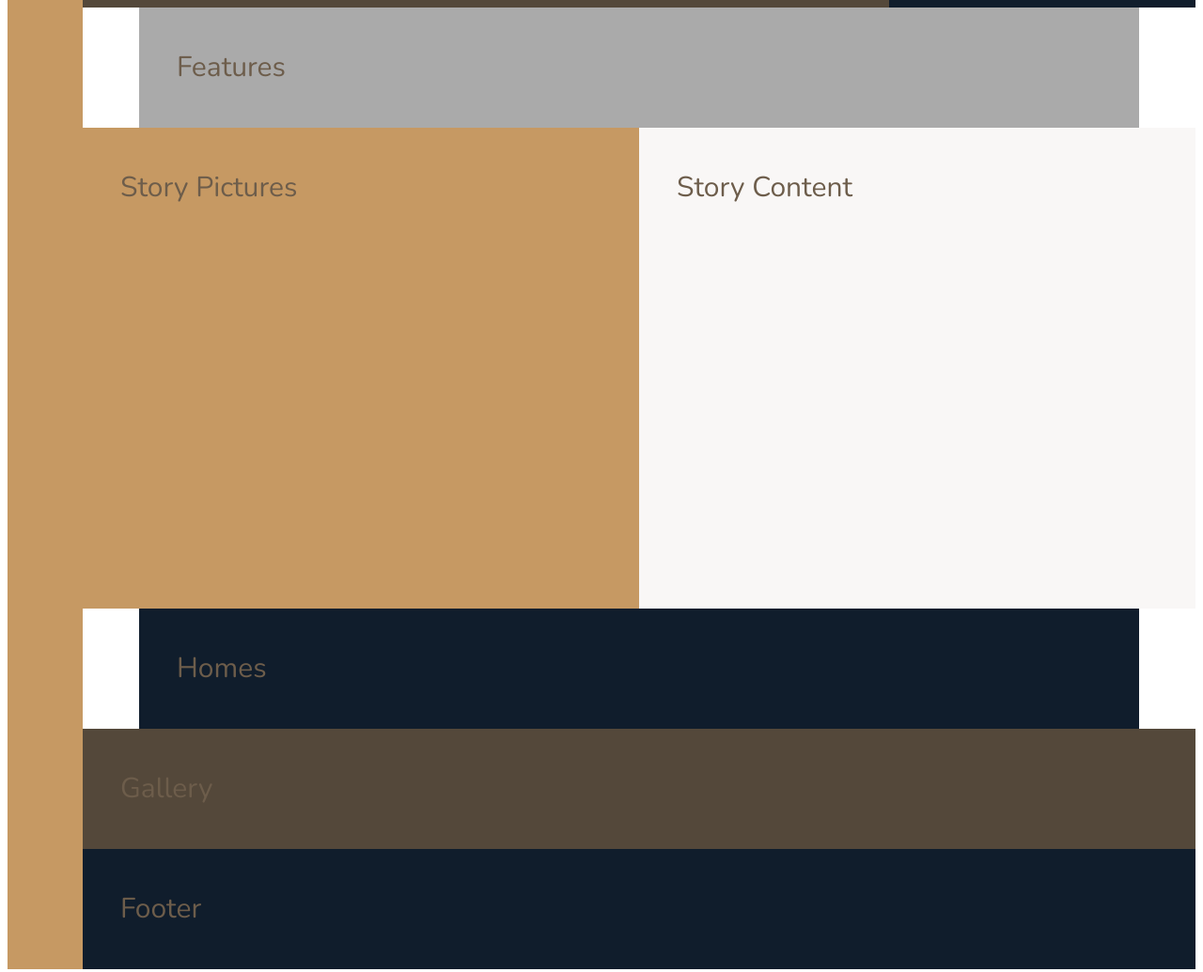
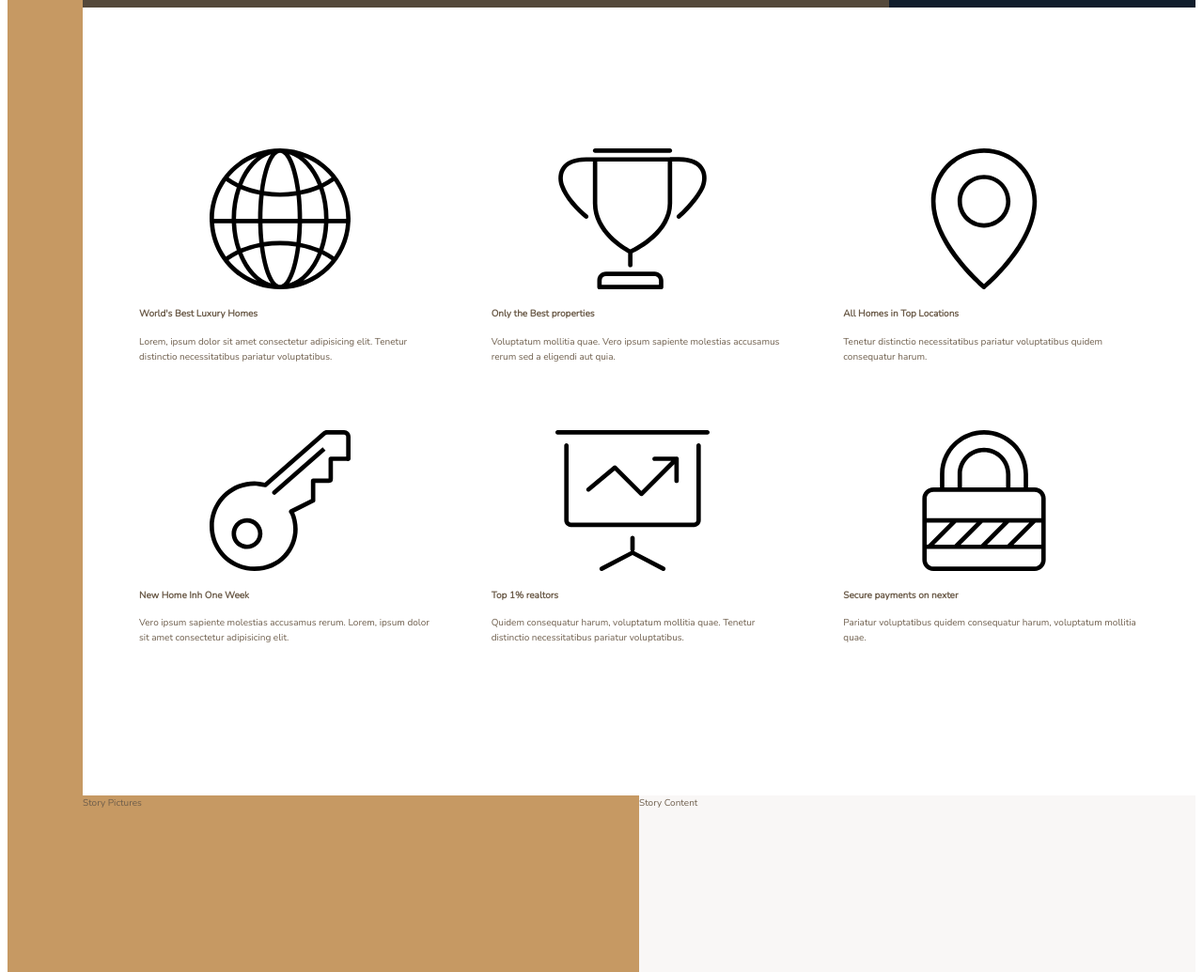
Before and after one commit to Ayush-Chugh-2006/Nexter, a website: page index.html in a window 1280 px wide. Shown: the part 640-1675 px from the top of the page at 94% size. Drawn offline with nearby package versions, Linux system fonts and the light colour scheme.

Commit message:
added images and text for features

```diff
--- a/index.html
+++ b/index.html
@@ -18,7 +18,68 @@
 
         <div class="realtors">Top 3 realtors</div>
 
-        <section class="features">Features</section>
+        <section class="features">
+           <div class="feature">
+              <svg class="feature__icon">
+                 <use xLink:href="img/sprite.svg#icon-global"></use>
+              </svg>
+              <h4 class="heading-4">World's Best Luxury Homes</h4>
+              <p class="feature__para">Lorem, ipsum dolor sit amet consectetur adipisicing elit.
+                 Tenetur distinctio necessitatibus pariatur voluptatibus.
+            </p>
+           </div>
+
+           <div class="feature">
+            <svg class="feature__icon">
+               <use xLink:href="img/sprite.svg#icon-trophy"></use>
+            </svg>
+            <h4 class="heading-4">Only the Best properties</h4>
+            <p class="feature__para">Voluptatum mollitia quae. Vero ipsum
+               sapiente molestias accusamus rerum sed a eligendi aut quia.
+          </p>
+         </div>
+
+           <div class="feature">
+            <svg class="feature__icon">
+               <use xLink:href="img/sprite.svg#icon-map-pin"></use>
+            </svg>
+            <h4 class="heading-4">All Homes in Top Locations</h4>
+            <p class="feature__para">Tenetur distinctio necessitatibus
+               pariatur voluptatibus quidem consequatur harum.
+          </p>
+         </div>
+
+           <div class="feature">
+            <svg class="feature__icon">
+               <use xLink:href="img/sprite.svg#icon-key"></use>
+            </svg>
+            <h4 class="heading-4">New Home Inh One Week</h4>
+            <p class="feature__para">Vero ipsum sapiente molestias accusamus rerum. Lorem, ipsum
+               dolor sit amet consectetur adipisicing elit.
+          </p>
+         </div>
+
+           <div class="feature">
+            <svg class="feature__icon">
+               <use xLink:href="img/sprite.svg#icon-presentation"></use>
+            </svg>
+            <h4 class="heading-4">Top 1% realtors</h4>
+            <p class="feature__para">Quidem consequatur harum, voluptatum mollitia quae.
+               Tenetur distinctio necessitatibus pariatur voluptatibus.
+
+          </p>
+         </div>
+
+           <div class="feature">
+            <svg class="feature__icon">
+               <use xLink:href="img/sprite.svg#icon-lock"></use>
+            </svg>
+            <h4 class="heading-4">Secure payments on nexter</h4>
+            <p class="feature__para">Pariatur voluptatibus quidem
+               consequatur harum, voluptatum mollitia quae.
+          </p>
+         </div>
+        </section>
 
         <div class="story__pictures">Story Pictures</div>
 
--- a/sass/_base.scss
+++ b/sass/_base.scss
@@ -35,9 +35,4 @@ body {
 			[col-start] minmax(min-content, 14rem) [col-end]
 		)
 		[center-end] minmax(6rem, 1fr) [full-end];
-
-   & > * {
-      padding: 40px;
-      font-size: 3rem;
-   }
 }
--- a/sass/_features.scss
+++ b/sass/_features.scss
@@ -1,4 +1,9 @@
 .features {
-   background-color: $color-grey-light-2;
    grid-column: center-start / center-end;
+
+   margin: 15rem 0;
+
+   display: grid;
+   grid-template-columns: repeat(3, 1fr);
+   grid-gap: 6rem;
 }
```
Also changed, not shown: css/style.css.
